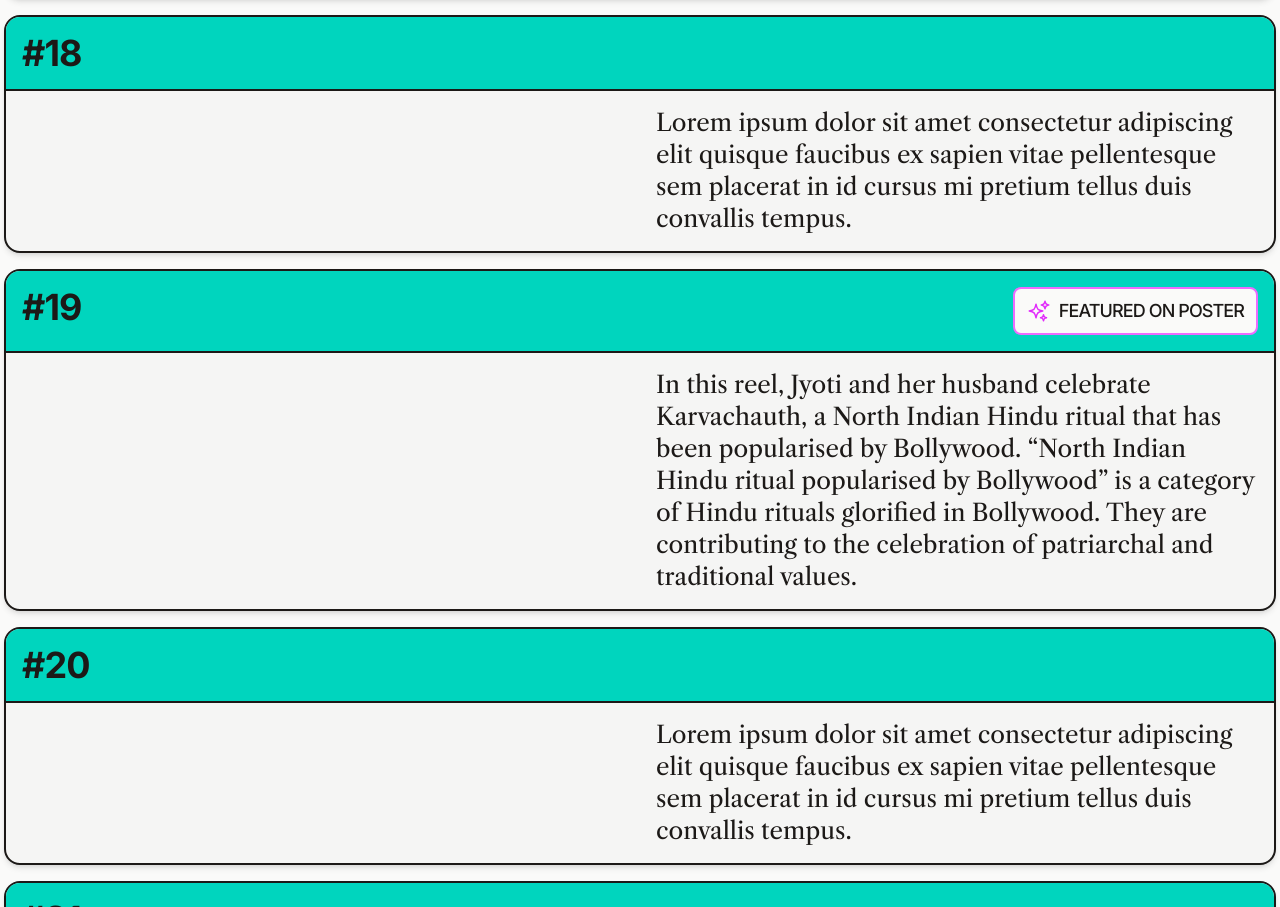
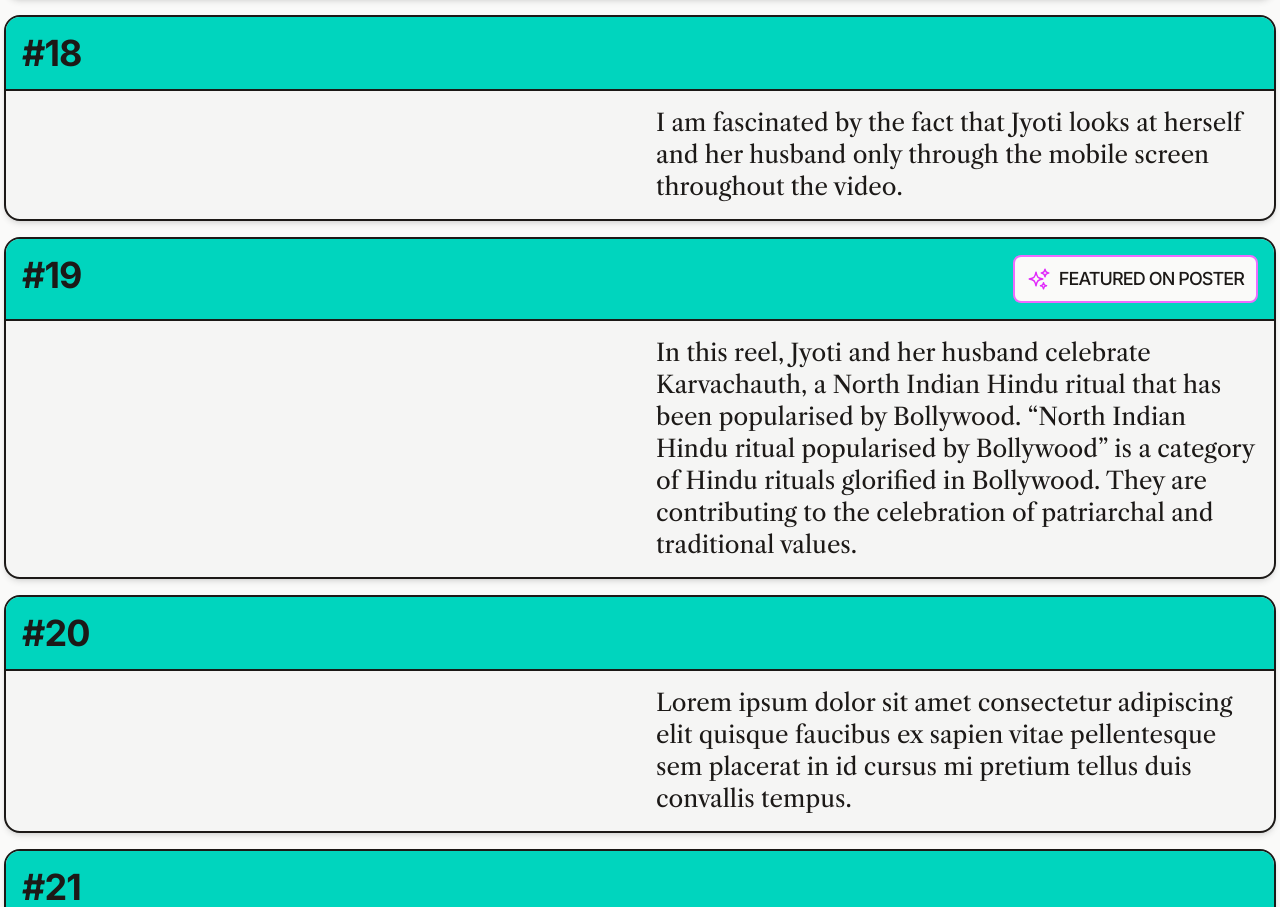
Before and after one commit to nikaytaa/nikaytaa.github.io, a website: page sci-poster-2025/index.html in a window 1280 px wide. Shown: the part 5807-6714 px from the top of the page. Drawn offline with nearby package versions, Linux system fonts and the light colour scheme; a script that the page names is missing.

Commit message:
build: Regenerate index.html

```diff
--- a/sci-poster-2025/index.html
+++ b/sci-poster-2025/index.html
@@ -473,7 +473,7 @@
                     </div>
                     <div class="md:w-1/2 p-4 text-xl md:text-2xl text-pretty">
                                 <p>
-                                    Lorem ipsum dolor sit amet consectetur adipiscing elit quisque faucibus ex sapien vitae pellentesque sem placerat in id cursus mi pretium tellus duis convallis tempus.
+                                    I am fascinated by the fact that Jyoti looks at herself and her husband only through the mobile screen throughout the video.
                                 </p>
                     </div>
                 </div>
```
